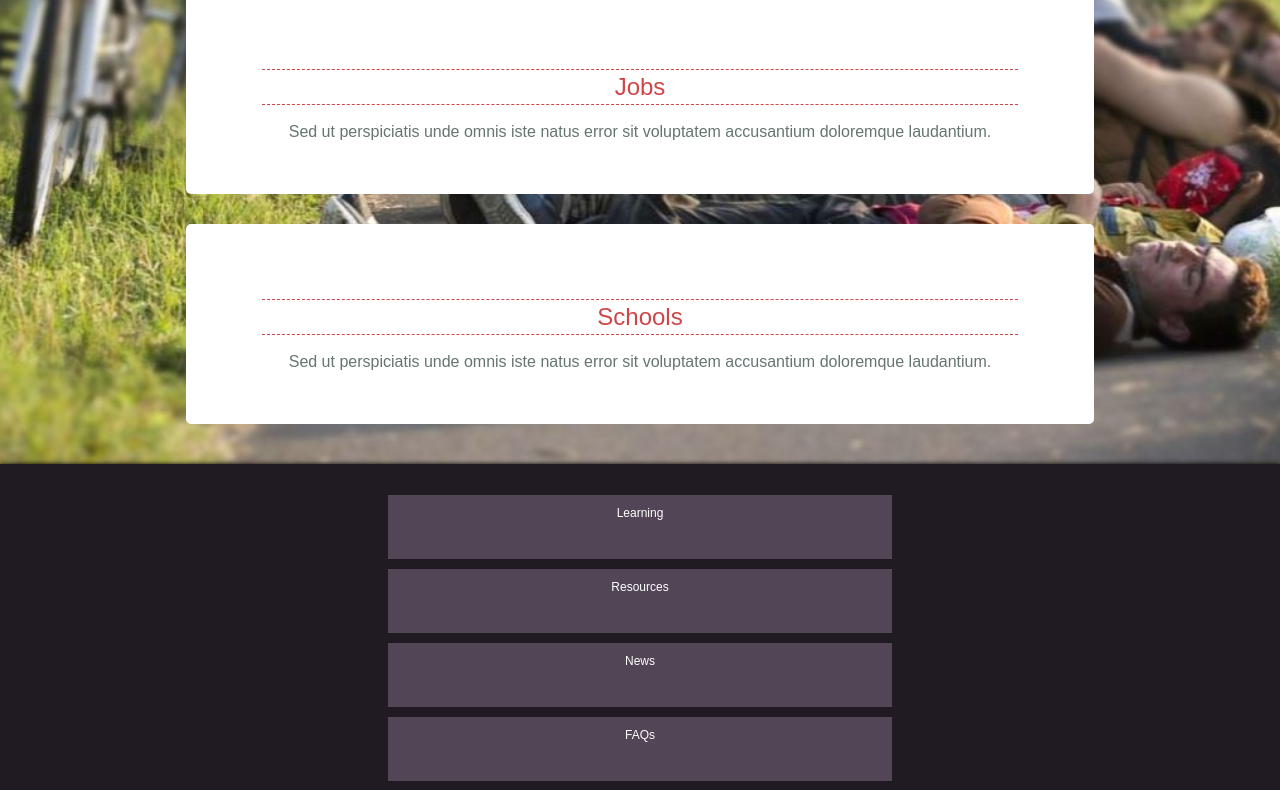
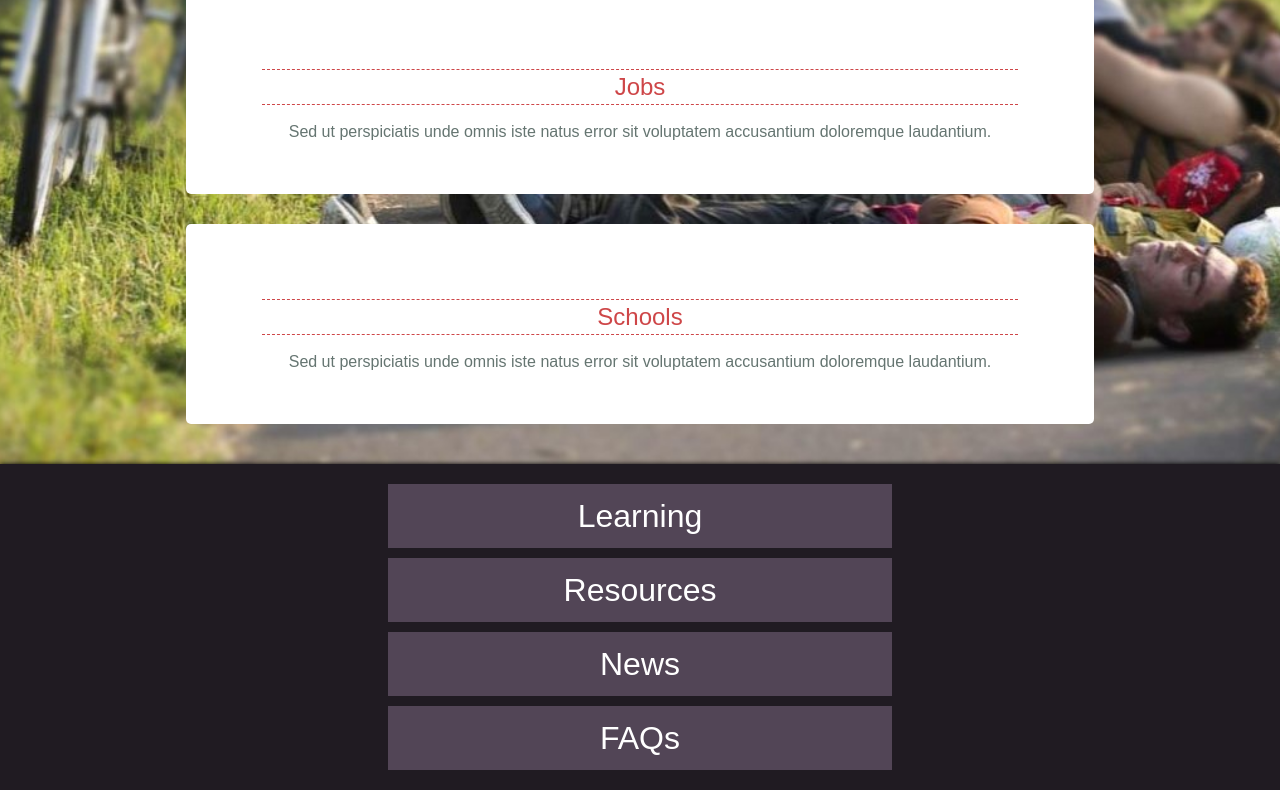
Before and after one commit to akahhaleh/EuroFugees, a plain HTML site: page index.html in a window 1280 px wide. Shown: the part 779-1569 px from the top of the page. Drawn offline with nearby package versions, Linux system fonts and the light colour scheme.

Commit message:
font size

```diff
--- a/css/module.css
+++ b/css/module.css
@@ -22,7 +22,7 @@
 	background: #524556;
 	color: #fff;
 	width: 50%;
-	font-size: 12px;
+	font-size: 1em;
 }
 
 /* feature box */
```
